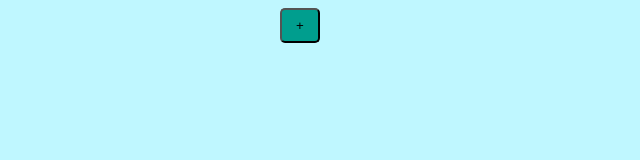
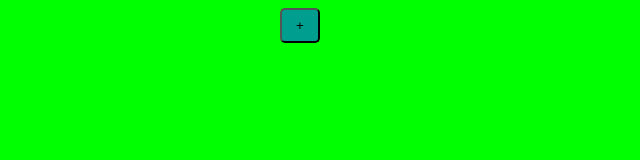
Before and after one commit to sanybit/note, a plain HTML site: page index.html in a window 1280 px wide. Shown: the whole page, without its empty margins (0-640 px from the left). Drawn offline with Linux system fonts and the light colour scheme.

Commit message:
Изменил цвет

```diff
--- a/index.html
+++ b/index.html
@@ -15,7 +15,7 @@
 		body {
 			display: flex;
 			justify-content: center;
-			background-color: #BFF7FF;
+			background-color: #0f0;
 		}
 		.back {
 			width: 800px;
```
